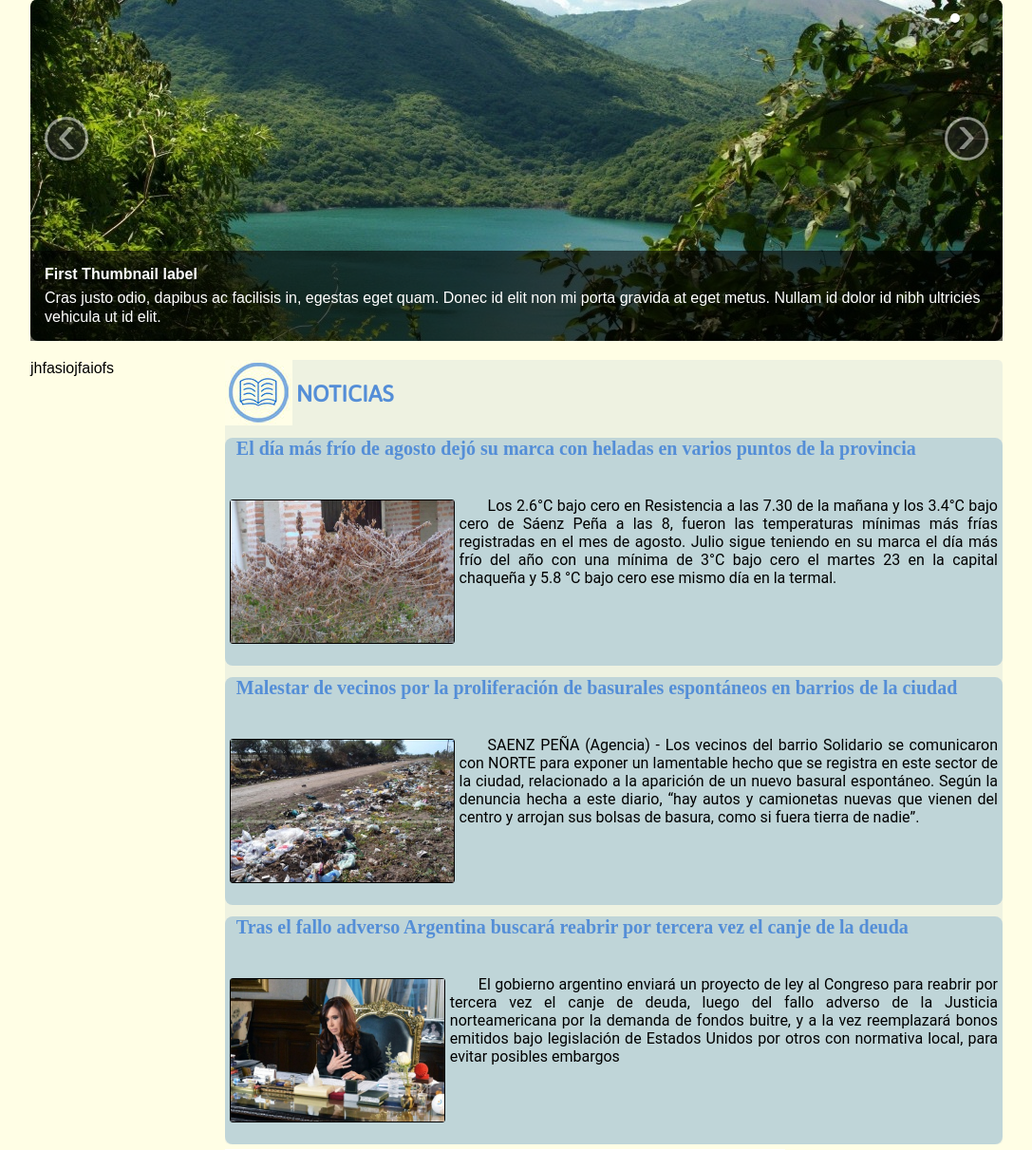
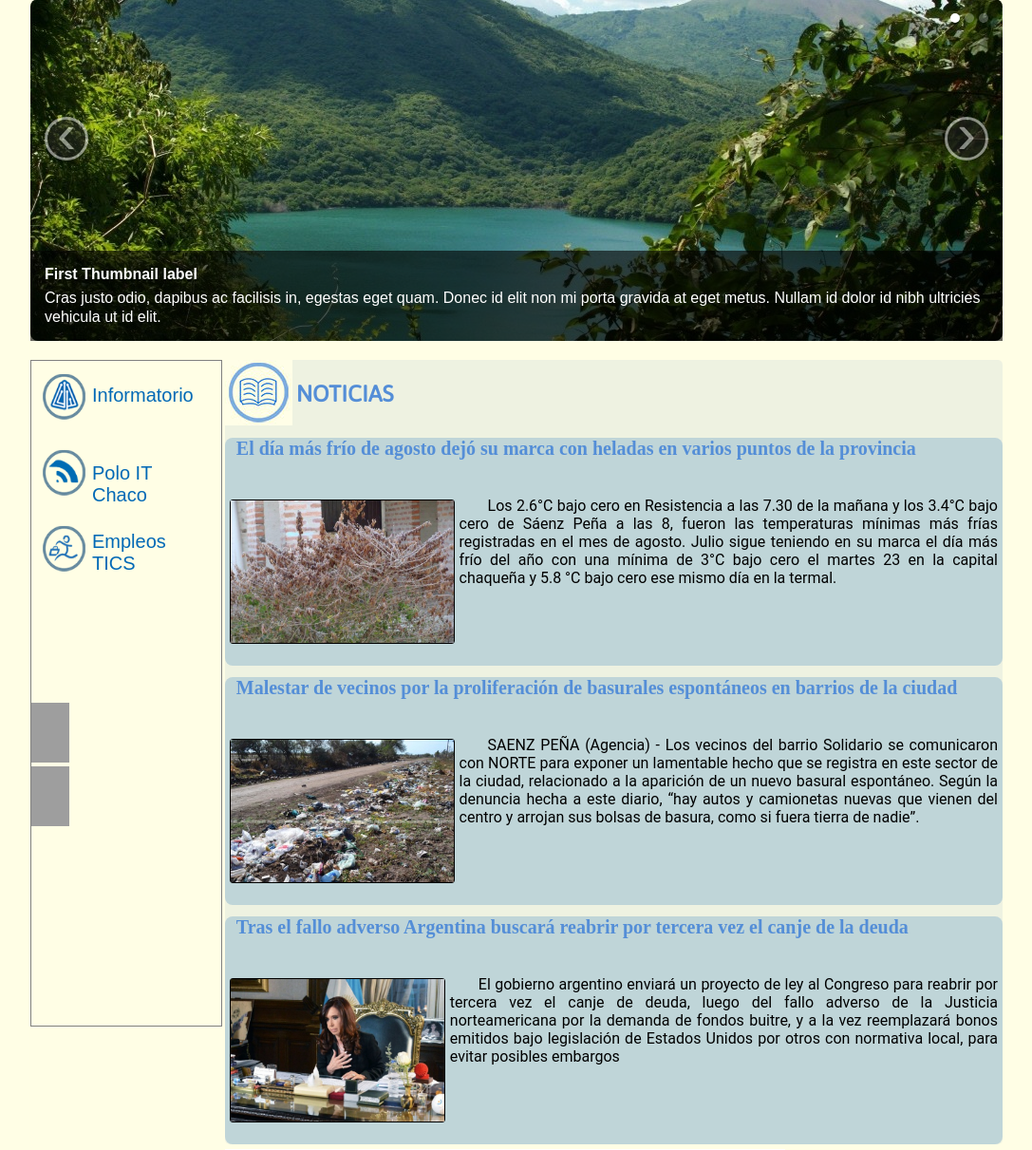
Before and after one commit to diegoduncan21/Neatics, a Python web app: template portal/templates/home.html in a window 1280 px wide. Shown: the part 337-1548 px from the top of the page at 95% size, without its empty margins (96-1183 px from the left). Run offline with Jinja, Linux system fonts and the light colour scheme; the template is opened without the code that fills it, so the values that code supplies are empty; some libraries are stand-ins or nearby versions; some web fonts are replaced; grey boxes are pictures that could not be loaded.

Commit message:
Banners OK
06:55 29/08/13

```diff
--- a/portal/static/css/banners.css
+++ b/portal/static/css/banners.css
@@ -2,3 +2,75 @@
 	float: left;
 	width: 20%;
 }
+.logos_secciones {
+	height: 50%;
+}
+
+.logo_seccion {
+	font-family: 'Roboto', sans-serif;
+	font-size: 20px;
+	height: 20%;
+	margin: 10px;
+}
+
+.logo_informatorio {
+	background: url("/static/img/informatorio_50x52.png");
+	float: left;
+	height: 52px;
+	width: 50px;
+}
+
+.informatorio {
+	color: #0269B6;
+	float: right;
+	height: 100%;
+	margin-top: 15px;
+	width: 70%;
+}
+
+.logo_poloit {
+	background: url("/static/img/poloit_50x52.png");
+	float: left;
+	height: 52px;
+	width: 50px;
+}
+
+.poloit {
+	color: #0269B6;
+	float: right;
+	height: 100%;
+	margin-top: 12px;
+	width: 70%;
+}
+
+.logo_empleostics {
+	background: url("/static/img/empleos_50x52.png");
+	float: left;
+	height: 52px;
+	width: 50px;
+}
+
+.empleostics {
+	color: #0269B6;
+	float: right;
+	height: 100%;
+	margin-top: 2px;
+	width: 70%;
+}
+
+.banners {
+	height: 50%;
+}
+
+.banner {
+	height: 18%;
+	margin-bottom: 4px;
+}
+
+.banner1 {
+	background: url("http://www.victoralonso.net/press2/wp-content/uploads/2010/12/banner-appstore.png");
+}
+
+.banner2 {
+	background: url("https://encrypted-tbn1.gstatic.com/images?q=tbn:ANd9GcSHuz_xNBUcWX7Hx25y7XfzIeOardtv4F3XVUOJ6T0jGbxVQkJsgQ");
+}
--- a/portal/static/css/footer.css
+++ b/portal/static/css/footer.css
@@ -10,10 +10,6 @@
 
 	.header {
 		margin-left: -35px;
-	}
-
-	#footer {
-
 	}
 
 	#logos_redes {
--- a/portal/templates/banners.html
+++ b/portal/templates/banners.html
@@ -1,2 +1,34 @@
 {# <link rel="stylesheet" type="text/css" href="/static/css/banners.css"> #}
-<div height='100px'>jhfasiojfaiofs</div>
+<div style="width: 200px; height: 700px; border: solid 1px grey">
+
+	<div class="logos_secciones">
+		<div class="logo_seccion">
+			<div class="logo_informatorio">&nbsp;</div>
+			<div class="informatorio">
+				Informatorio
+			</div>
+		</div>
+		<div class="logo_seccion">
+			<div class="logo_poloit">&nbsp;</div>
+			<div class="poloit">
+				Polo IT Chaco
+			</div>
+		</div>
+		<div class="logo_seccion">
+			<div class="logo_empleostics">&nbsp;</div>
+			<div class="empleostics">
+				Empleos TICS
+			</div>
+		</div>
+	</div>
+
+
+	<div class="banners">
+		<div class="banner banner1"></div>
+		<div class="banner banner2"></div>
+		<div class="banner"></div>
+		<div class="banner"></div>
+		<div class="banner"></div>
+	</div>
+
+</div>
--- a/portal/templates/base.html
+++ b/portal/templates/base.html
@@ -1,7 +1,7 @@
 <!DOCTYPE html>
 	<head>
 			<meta charset="utf-8">
-			<meta http-equiv="X-UA-Compatible" content="IE=edge">
+			<meta http-equiv="X-UA-Compatible" content="IE=edge,chrome=1">
 
 			<title>NeaTics.com.ar</title>
 
```
